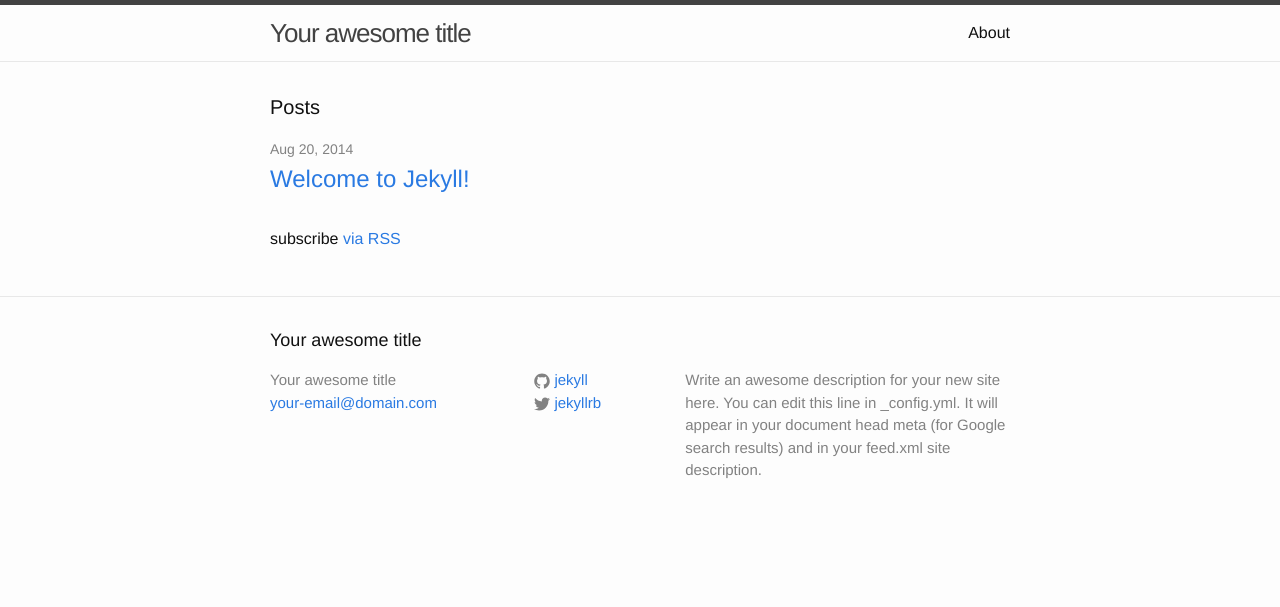
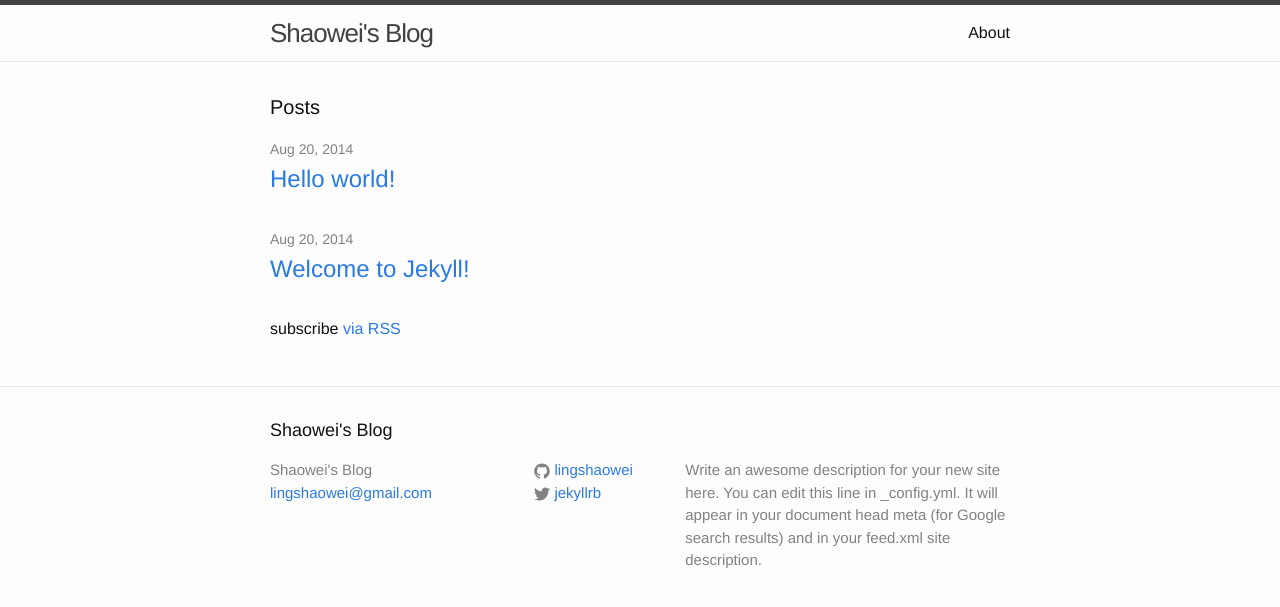
Before and after one commit to lingshaowei/lingshaowei.github.io, a Jekyll site: the page built from index.html, in a window 1280 px wide. Shown: the top 607 px of the page. Built offline with Jekyll 4.4.1, drawn with Linux system fonts in a browser that asks for light colours.

Commit message:
add a new post and modify the title in _config.yml

```diff
--- a/_config.yml
+++ b/_config.yml
@@ -1,6 +1,6 @@
 # Site settings
-title: Your awesome title
-email: your-email@domain.com
+title: Shaowei's Blog
+email: lingshaowei@gmail.com
 description: > # this means to ignore newlines until "baseurl:"
   Write an awesome description for your new site here. You can edit this
   line in _config.yml. It will appear in your document head meta (for
@@ -8,7 +8,7 @@ description: > # this means to ignore newlines until "baseurl:"
 baseurl: "" # the subpath of your site, e.g. /blog/
 url: "http://yourdomain.com" # the base hostname & protocol for your site
 twitter_username: jekyllrb
-github_username:  jekyll
+github_username:  lingshaowei
 
 # Build settings
 markdown: kramdown
--- /dev/null
+++ b/_posts/2014-08-21-hello-world.markdown
@@ -0,0 +1,9 @@
+---
+layout: post
+title:  "Hello world!"
+date:   2014-08-20 23:57:41
+categories: jekyll update
+---
+
+Hello world......
+==============
```
Also changed, not shown: 7 other files.
